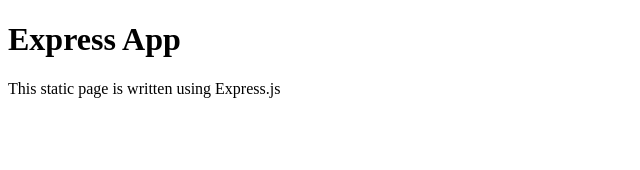
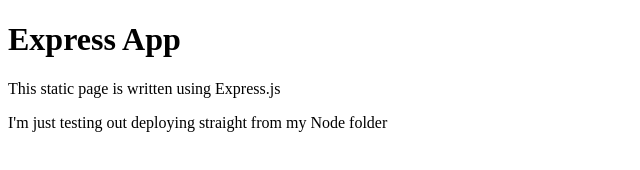
Before and after one commit to bigjohnsmith/web-server, a website: page public/index.html in a window 1280 px wide. Shown: the whole page, without its empty margins (0-640 px from the left). Drawn offline with Linux system fonts and the light colour scheme.

```diff
--- a/public/index.html
+++ b/public/index.html
@@ -7,5 +7,6 @@
 	<body>
 		<h1>Express App</h1>
 		<p>This static page is written using Express.js</p>
+		<p>I'm just testing out deploying straight from my Node folder</p>
 	</body>
 </html>
```
